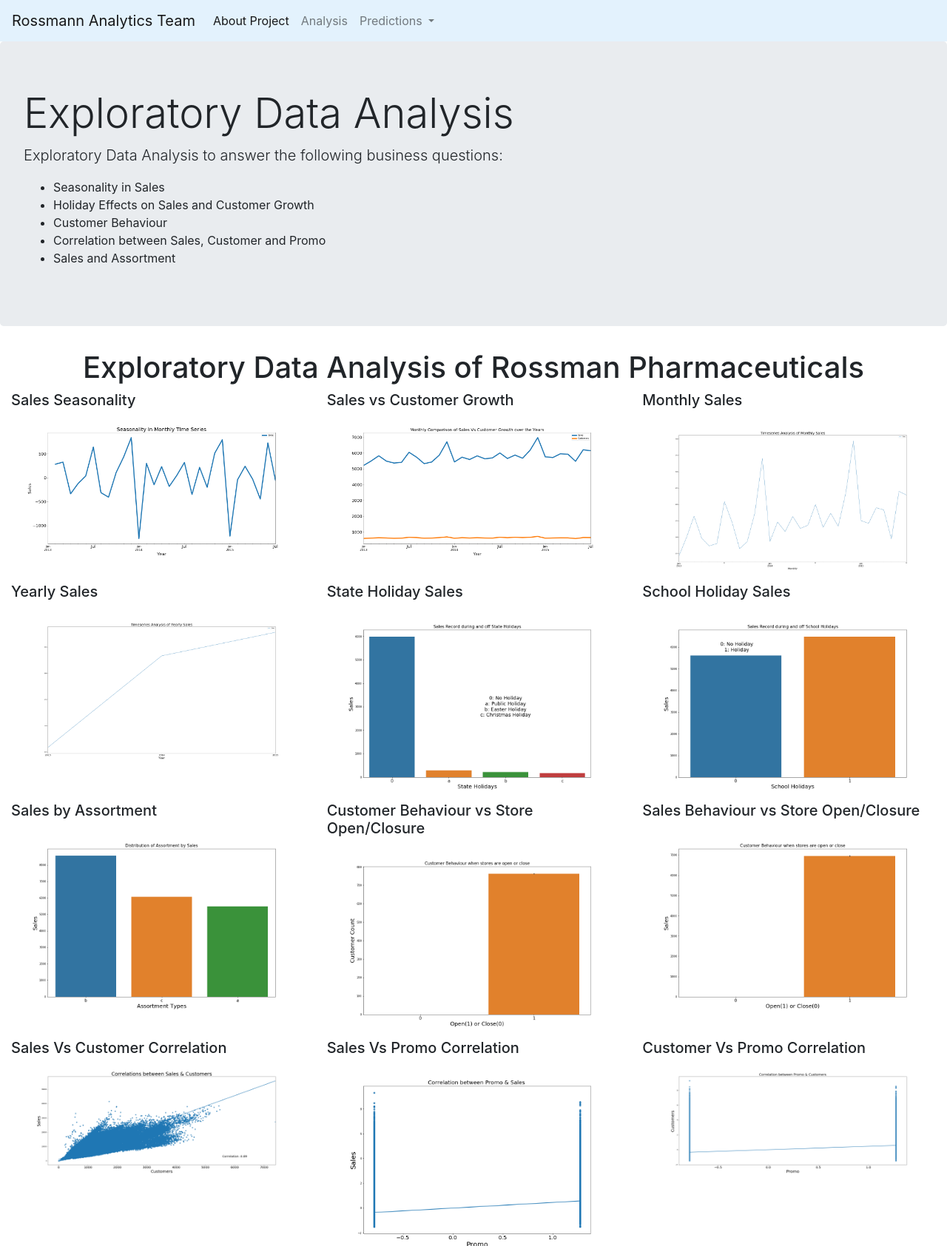
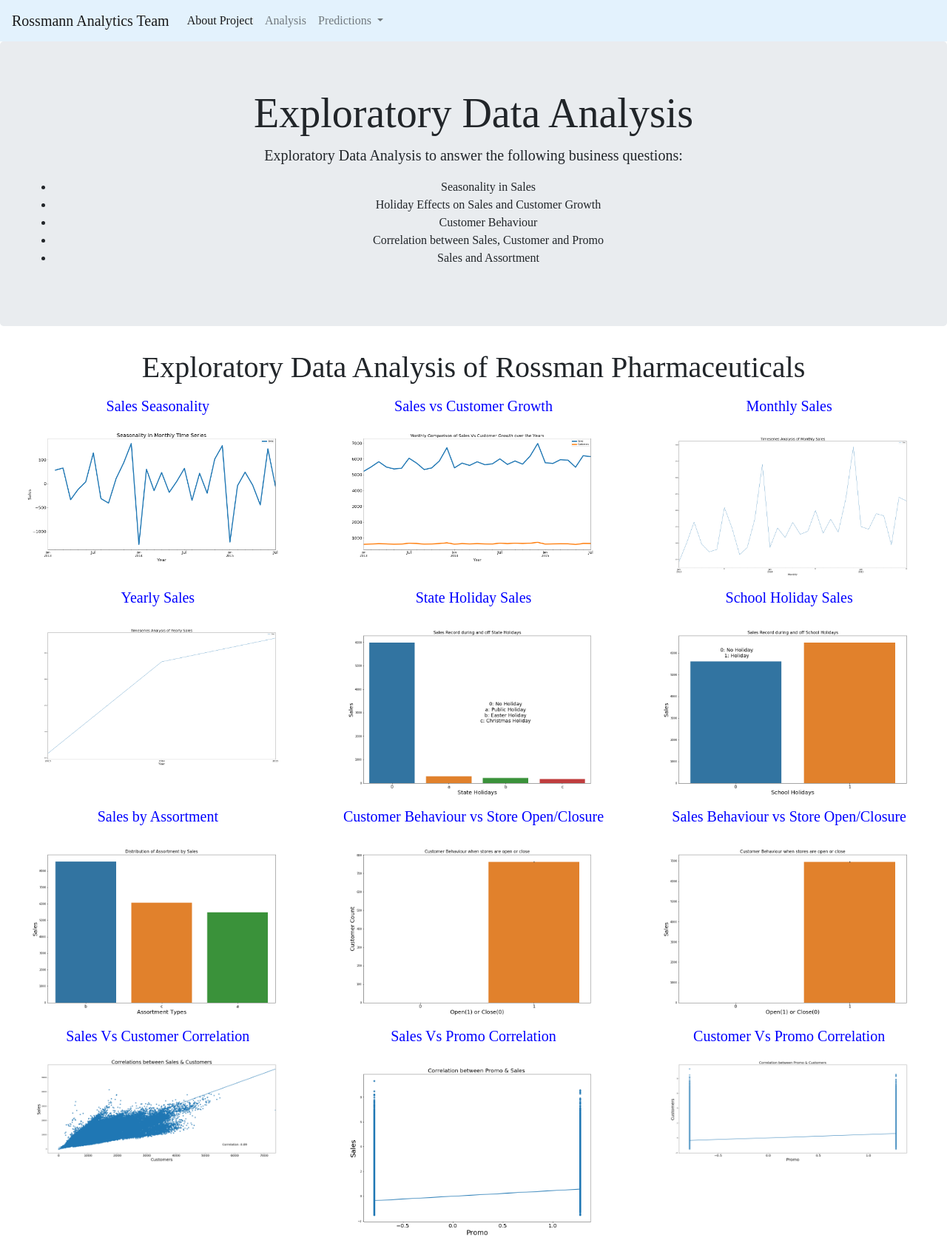
Before and after one commit to Patrick5455/pharma-ml-web, a Flask app: page /analysis in a window 1280 px wide. Shown: the top 1685 px of the page at 74% size. Run offline with Flask 2, Linux system fonts and the light colour scheme; parts of the project's set-up code (start-up, migrations or seed data) failed here and were passed over; some libraries are stand-ins or nearby versions.

Commit message:
Added styling

```diff
--- a/static/css/style.css
+++ b/static/css/style.css
@@ -11,5 +11,27 @@ color: brown;
 }
 
 h4{
-    color: rosybrown;
+    color: coral;
 }
+
+body{
+    font-family: "Century Schoolbook L";
+}
+
+p{
+    font-size: 2em;
+}
+
+h1 {text-align: center;
+}
+
+p {
+    text-align: center;
+}
+div {
+    text-align: center;
+}
+
+h5{
+    color: brown;
+}
--- a/templates/analysis.html
+++ b/templates/analysis.html
@@ -1,11 +1,24 @@
 {% extends "base2.html" %}
+
+  {#      css#}
+ <link rel="stylesheet" href="{{ url_for('static', filename='css/style.css') }}">
+
 
 {% block content %}
 
+    <style>
+    h5{
+        color: blue;
+    }
+    </style>
+
 <div style="text-align:center;">
     <h1>Exploratory Data Analysis of Rossman Pharmaceuticals</h1>
+
 </div>
 
+<p></p>
+<p></p>
 
 <!-- r1 Images-->
 <div class="container-fluid">
--- a/templates/base2.html
+++ b/templates/base2.html
@@ -19,6 +19,10 @@
     <link href='https://fonts.googleapis.com/css?family=Hind:300' rel='stylesheet' type='text/css'>
     <link href='https://fonts.googleapis.com/css?family=Open+Sans+Condensed:300' rel='stylesheet' type='text/css'>
 <link rel="stylesheet" href="{{ url_for('static', filename='static/style.css') }}">
+
+       {#      css#}
+ <link rel="stylesheet" href="{{ url_for('static', filename='css/style.css') }}">
+
 
   </head>
 
--- a/templates/index.html
+++ b/templates/index.html
@@ -10,9 +10,11 @@
 
 {% block content %}
 
+
+
     <div class="page">
     <h1>Pharmaceutical Sales prediction across
-        multiple stores</h1> </div>
+        multiple stores</h1>
 
     <h3>Business Need</h3>
 
@@ -27,4 +29,6 @@ forecast sales.</p>
  <p> Our job is to build and serve an end-to-end product that delivers this prediction to Analysts
 in the finance team.</p>
 
+    </div>
+
 {% endblock %}
```
Also changed, not shown: templates/about.html (+7 -10 lines).
